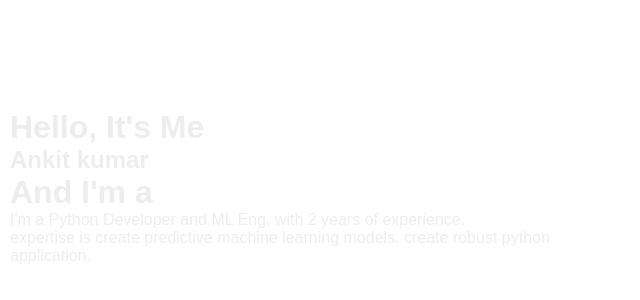
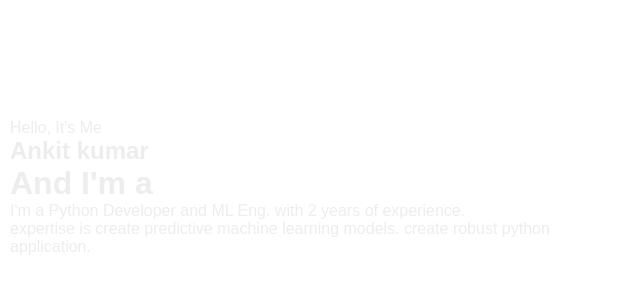
Before and after one commit to Ankit-0512-kumar/js_html, a plain HTML site: page index.html in a window 1280 px wide. Shown: the part 248-548 px from the top of the page, 0-640 px from the left. Drawn offline with Linux system fonts and the light colour scheme.

Commit message:
Update index.html

```diff
--- a/index.html
+++ b/index.html
@@ -21,7 +21,7 @@
         </nav>
     </header>
     <section class="home">
-        <div class="home-content">
+        <div class="home-content"
             <h3>Hello, It's Me</h3>
             <h1>Ankit kumar</h1>
             <h3>And I'm a</h3>
```
